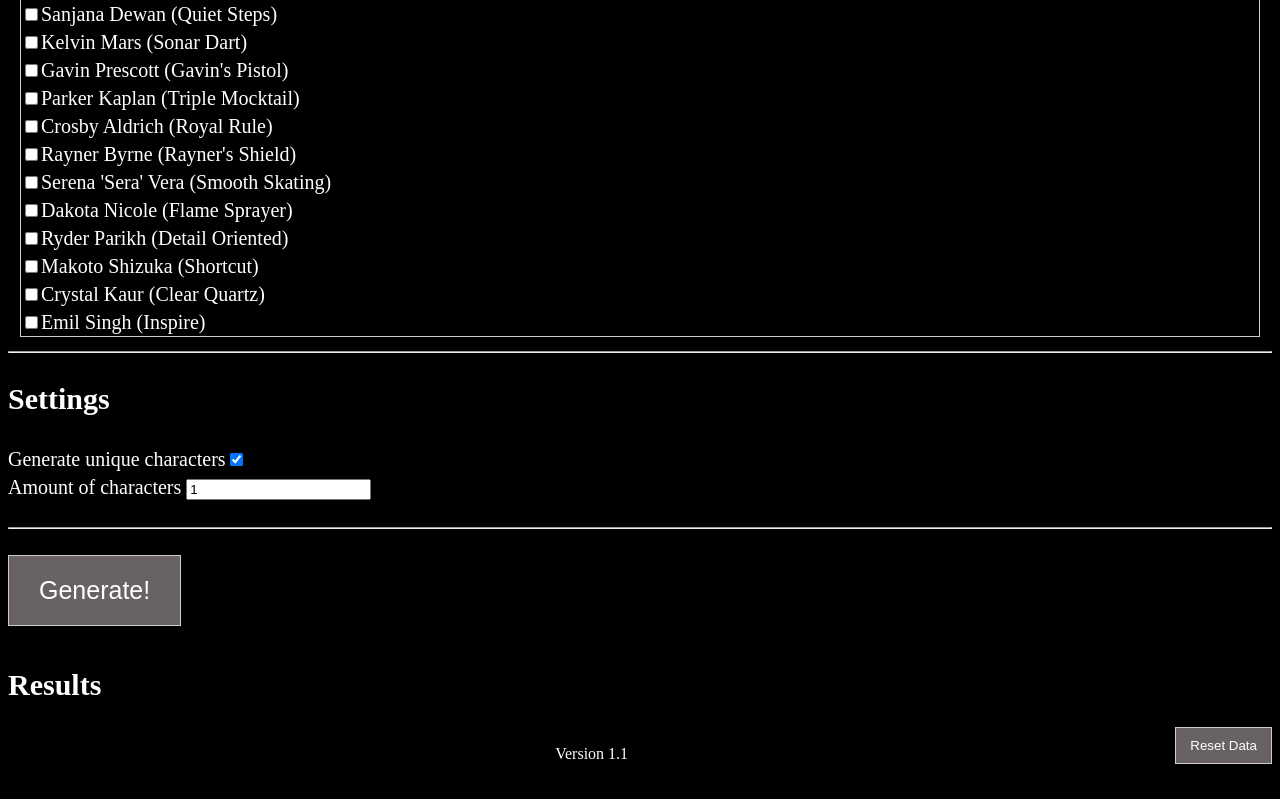
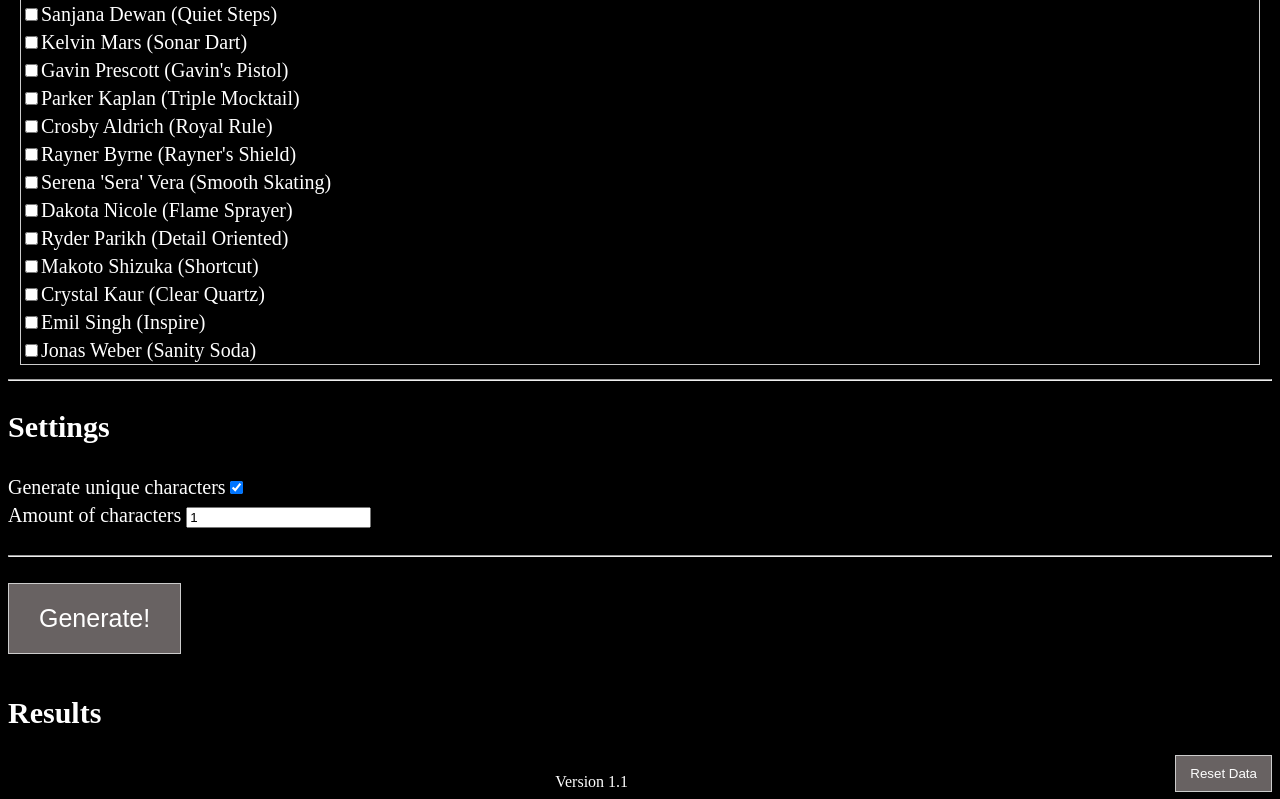
Before and after one commit to SeagullOutlaw/seagulloutlaw.github.io, a plain HTML site: page daybreakapp/index.html in a window 1280 px wide. Shown: the part 1445-2244 px from the top of the page. Before the commit the page ends 2216 px from the top, so only its background shows below. Drawn offline with Linux system fonts and the light colour scheme.

Commit message:
Update index.html

```diff
--- a/daybreakapp/index.html
+++ b/daybreakapp/index.html
@@ -298,6 +298,10 @@
         survivorList[46] = {
             name: "Emil Singh",
             perk: "Inspire"
+        };
+        survivorList[47] = {
+            name: "Jonas Weber",
+            perk: "Sanity Soda"
         };
 
         let killerlist = [];
```
